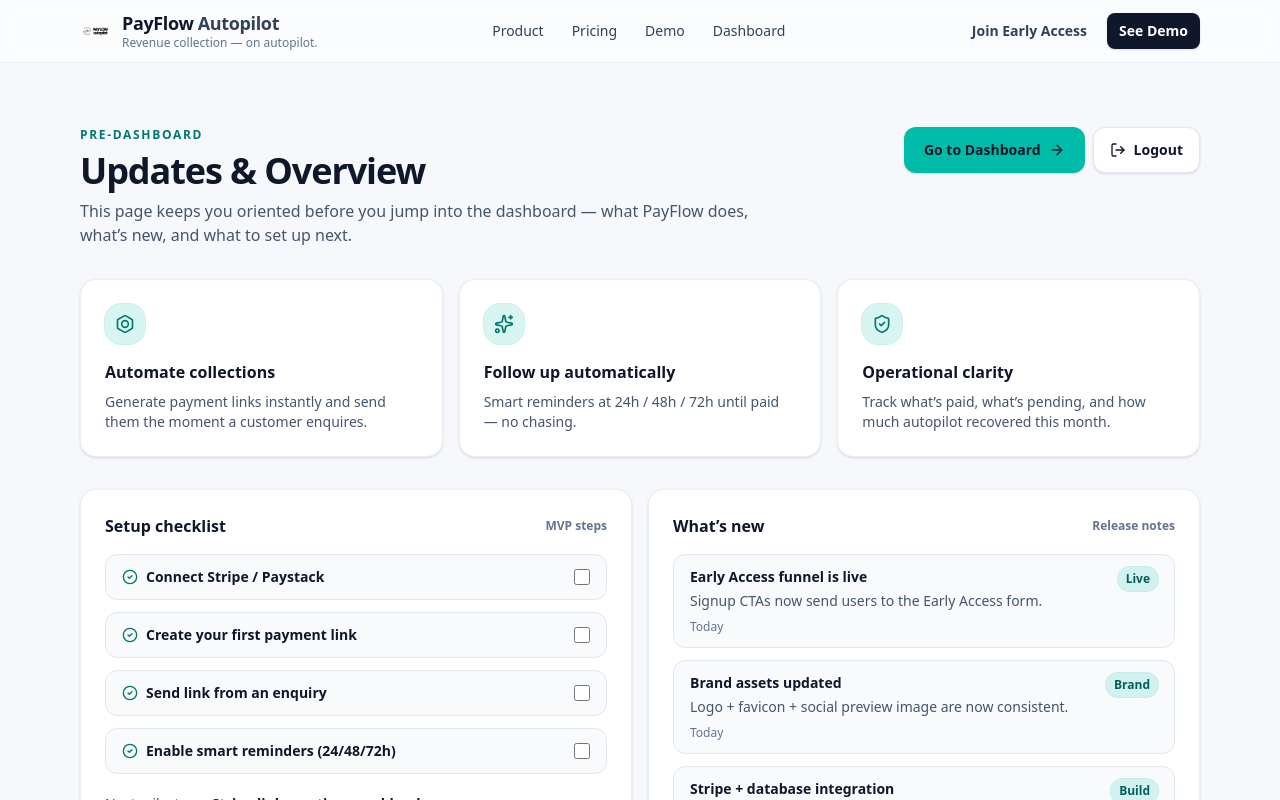
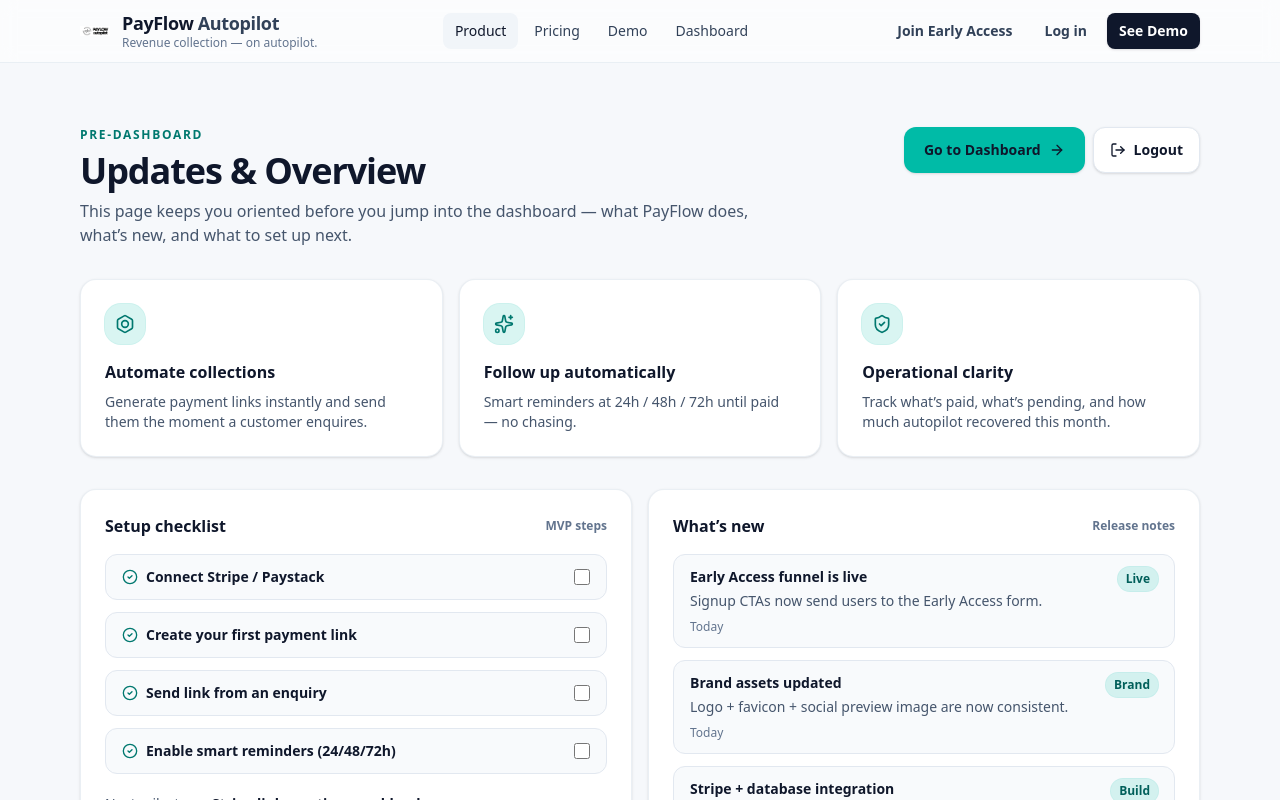
Before and after one commit to codetheseus/payflow-autopilot, a React (Vite) app: page /updates in a window 1280 px wide. Shown: the top 800 px of the page. Built offline with nearby package versions, Linux system fonts and the light colour scheme.

Commit message:
Upgrade TopNav with login/logout and updates routing

```diff
--- a/src/components/TopNav.tsx
+++ b/src/components/TopNav.tsx
@@ -1,19 +1,30 @@
-import { Link, NavLink } from 'react-router-dom';
+import { Link, NavLink, useNavigate } from 'react-router-dom';
 import { Logo } from './Logo';
 import { cn } from '../lib/cn';
 
+function isAuthed() {
+  return localStorage.getItem('payflow_authed') === 'true';
+}
+
 const nav = [
-  { to: '/', label: 'Product' },
+  { to: '/updates', label: 'Product' },
   { to: '/pricing', label: 'Pricing' },
   { to: '/demo', label: 'Demo' },
-  { to: '/dashboard', label: 'Dashboard' },
 ];
 
 export function TopNav() {
+  const navigate = useNavigate();
+  const authed = isAuthed();
+
+  function handleLogout() {
+    localStorage.removeItem('payflow_authed');
+    navigate('/updates', { replace: true });
+  }
+
   return (
     <header className="sticky top-0 z-40 border-b border-slate-200/70 bg-white/70 backdrop-blur supports-[backdrop-filter]:bg-white/60">
       <div className="mx-auto flex max-w-6xl items-center justify-between px-4 py-3">
-        <Link to="/" className="rounded-lg focus:outline-none focus:ring-2 focus:ring-teal-500/50">
+        <Link to="/updates" className="rounded-lg focus:outline-none focus:ring-2 focus:ring-teal-500/50">
           <Logo size="sm" />
         </Link>
 
@@ -32,15 +43,48 @@ export function TopNav() {
               {item.label}
             </NavLink>
           ))}
+
+          {/* Smart dashboard link */}
+          <NavLink
+            to={authed ? '/dashboard' : '/login'}
+            className={({ isActive }) =>
+              cn(
+                'rounded-lg px-3 py-2 text-sm font-medium text-slate-700 hover:bg-slate-100 hover:text-slate-900 focus:outline-none focus:ring-2 focus:ring-teal-500/40',
+                isActive ? 'bg-slate-100 text-slate-900' : ''
+              )
+            }
+          >
+            Dashboard
+          </NavLink>
         </nav>
 
         <div className="flex items-center gap-2">
+          {/* Join Early Access */}
           <Link
             to="/onboarding"
             className="hidden rounded-lg px-3 py-2 text-sm font-semibold text-slate-700 hover:bg-slate-100 focus:outline-none focus:ring-2 focus:ring-teal-500/40 md:inline-flex"
           >
             Join Early Access
           </Link>
+
+          {/* Auth button */}
+          {authed ? (
+            <button
+              onClick={handleLogout}
+              className="hidden rounded-lg px-3 py-2 text-sm font-semibold text-slate-700 hover:bg-slate-100 focus:outline-none focus:ring-2 focus:ring-teal-500/40 md:inline-flex"
+            >
+              Logout
+            </button>
+          ) : (
+            <Link
+              to="/login"
+              className="hidden rounded-lg px-3 py-2 text-sm font-semibold text-slate-700 hover:bg-slate-100 focus:outline-none focus:ring-2 focus:ring-teal-500/40 md:inline-flex"
+            >
+              Log in
+            </Link>
+          )}
+
+          {/* Primary CTA */}
           <Link
             to="/demo"
             className="inline-flex items-center justify-center rounded-lg bg-slate-900 px-3 py-2 text-sm font-semibold text-white shadow-sm hover:bg-slate-800 focus:outline-none focus:ring-2 focus:ring-teal-500/40"
```
